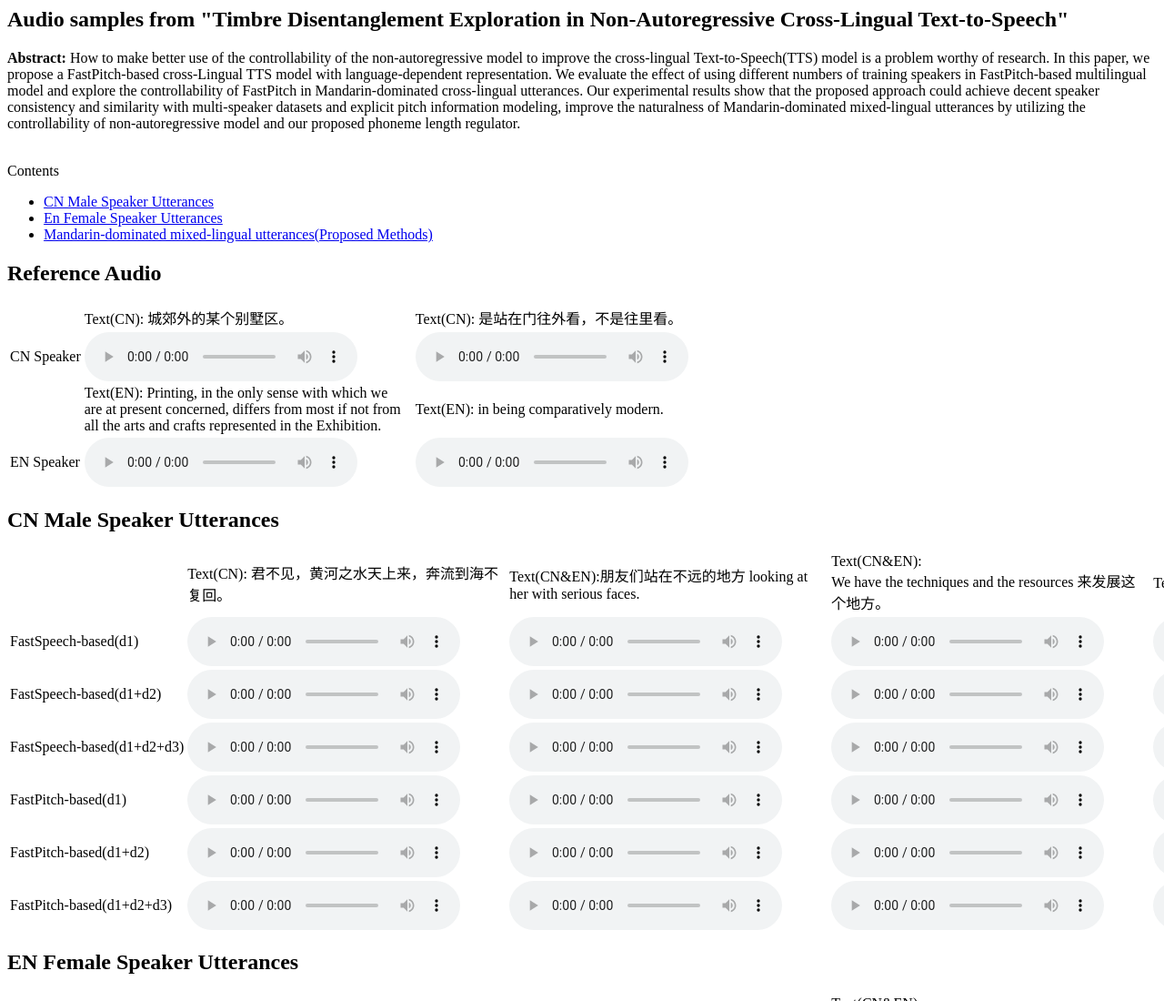
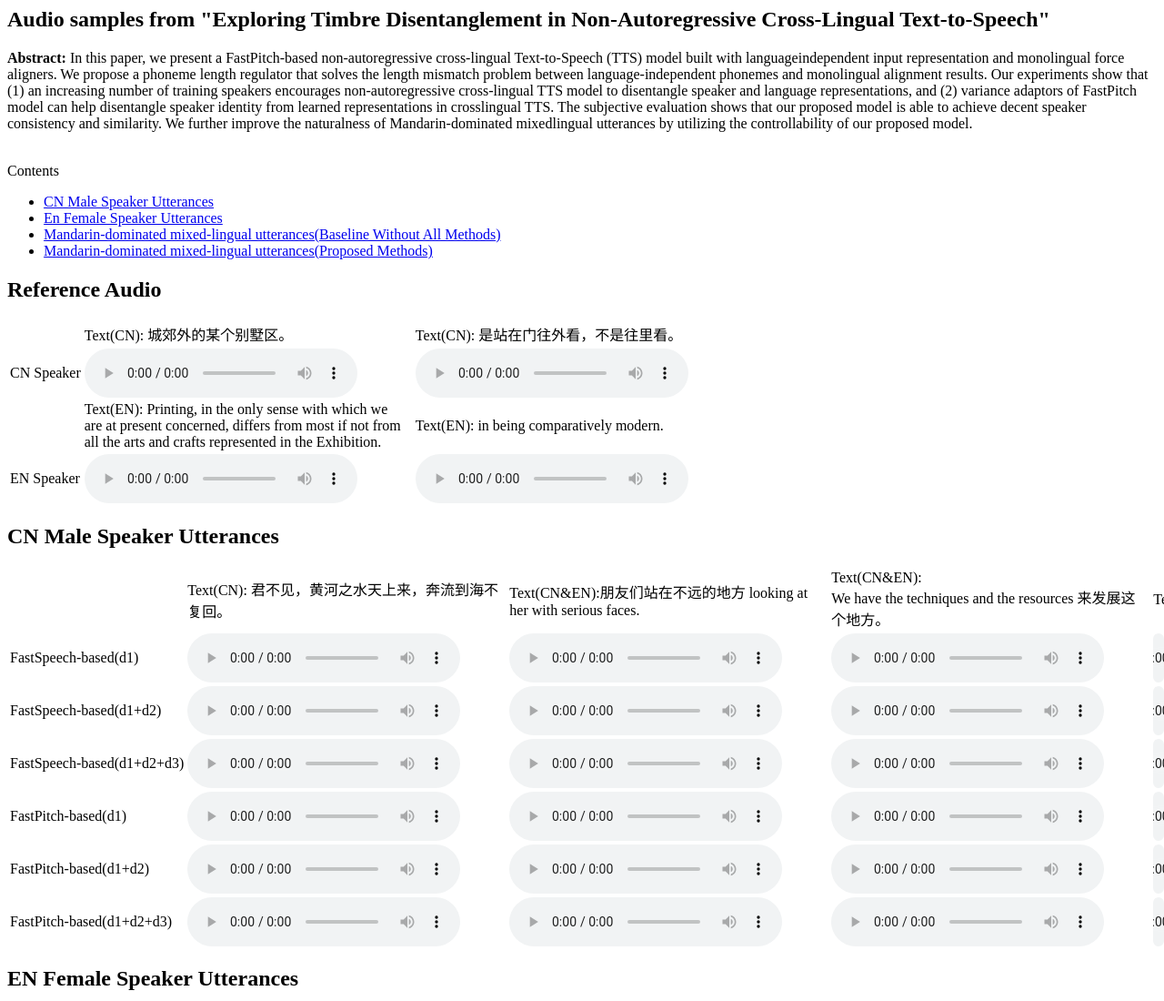
Before and after one commit to hyzhan/ICASSP2022, a plain HTML site: page index.html in a window 1280 px wide. Shown: the top 1100 px of the page at 91% size. Drawn offline with Linux system fonts and the light colour scheme.

Commit message:
update title & abstract

```diff
--- a/index.html
+++ b/index.html
@@ -1,16 +1,16 @@
 <html><head>
   <meta http-equiv="Content-Type" content="text/html; charset=UTF-8">
-  <title>Audio samples from "Timbre Disentanglement Exploration in Non-Autoregressive Cross-Lingual Text-to-Speech"</title>
+  <title>Audio samples from "Exploring Timbre Disentanglement in Non-Autoregressive Cross-Lingual Text-to-Speech"</title>
   </head>
   <body>
     <article>
       <header>
-        <h1>Audio samples from "Timbre Disentanglement Exploration in Non-Autoregressive Cross-Lingual Text-to-Speech"</h1>
+        <h1>Audio samples from "Exploring Timbre Disentanglement in Non-Autoregressive Cross-Lingual Text-to-Speech"</h1>
       </header>
     </article>
 
     <div><b>Abstract:</b>
-        How to make better use of the controllability of the non-autoregressive model to improve the cross-lingual Text-to-Speech(TTS) model is a problem worthy of research. In this paper, we propose a FastPitch-based cross-Lingual TTS model with language-dependent representation. We evaluate the effect of using different numbers of training speakers in FastPitch-based multilingual model and explore the controllability of FastPitch in Mandarin-dominated cross-lingual utterances. Our experimental results show that the proposed approach could achieve decent speaker consistency and similarity with multi-speaker datasets and explicit pitch information modeling, improve the naturalness of Mandarin-dominated mixed-lingual utterances by utilizing the controllability of non-autoregressive model and our proposed phoneme length regulator.
+        In this paper, we present a FastPitch-based non-autoregressive cross-lingual Text-to-Speech (TTS) model built with languageindependent input representation and monolingual force aligners. We propose a phoneme length regulator that solves the length mismatch problem between language-independent phonemes and monolingual alignment results. Our experiments show that (1) an increasing number of training speakers encourages non-autoregressive cross-lingual TTS model to disentangle speaker and language representations, and (2) variance adaptors of FastPitch model can help disentangle speaker identity from learned representations in crosslingual TTS. The subjective evaluation shows that our proposed model is able to achieve decent speaker consistency and similarity. We further improve the naturalness of Mandarin-dominated mixedlingual utterances by utilizing the controllability of our proposed model.
 
     </div>
 
@@ -21,6 +21,7 @@
     <ul>
       <li><a href="#cn_speaker">CN Male Speaker Utterances</a></li>
       <li><a href="#en_speaker">En Female Speaker Utterances</a></li>
+       <li><a href="#baseline_noall">Mandarin-dominated mixed-lingual utterances(Baseline Without All Methods)</a></li>
        <li><a href="#proposed_methods">Mandarin-dominated mixed-lingual utterances(Proposed Methods)</a></li>
     </ul>
     </div>
@@ -162,7 +163,7 @@
 
       </tbody></table>
 
-      <a name="proposed_methods"><h2>Mandarin-dominated mixed-lingual utterances(Baseline Without All Methods)</h2></a>
+      <a name="baseline_noall"><h2>Mandarin-dominated mixed-lingual utterances(Baseline Without All Methods)</h2></a>
        <table>
         <tbody>
         <tr>
```
